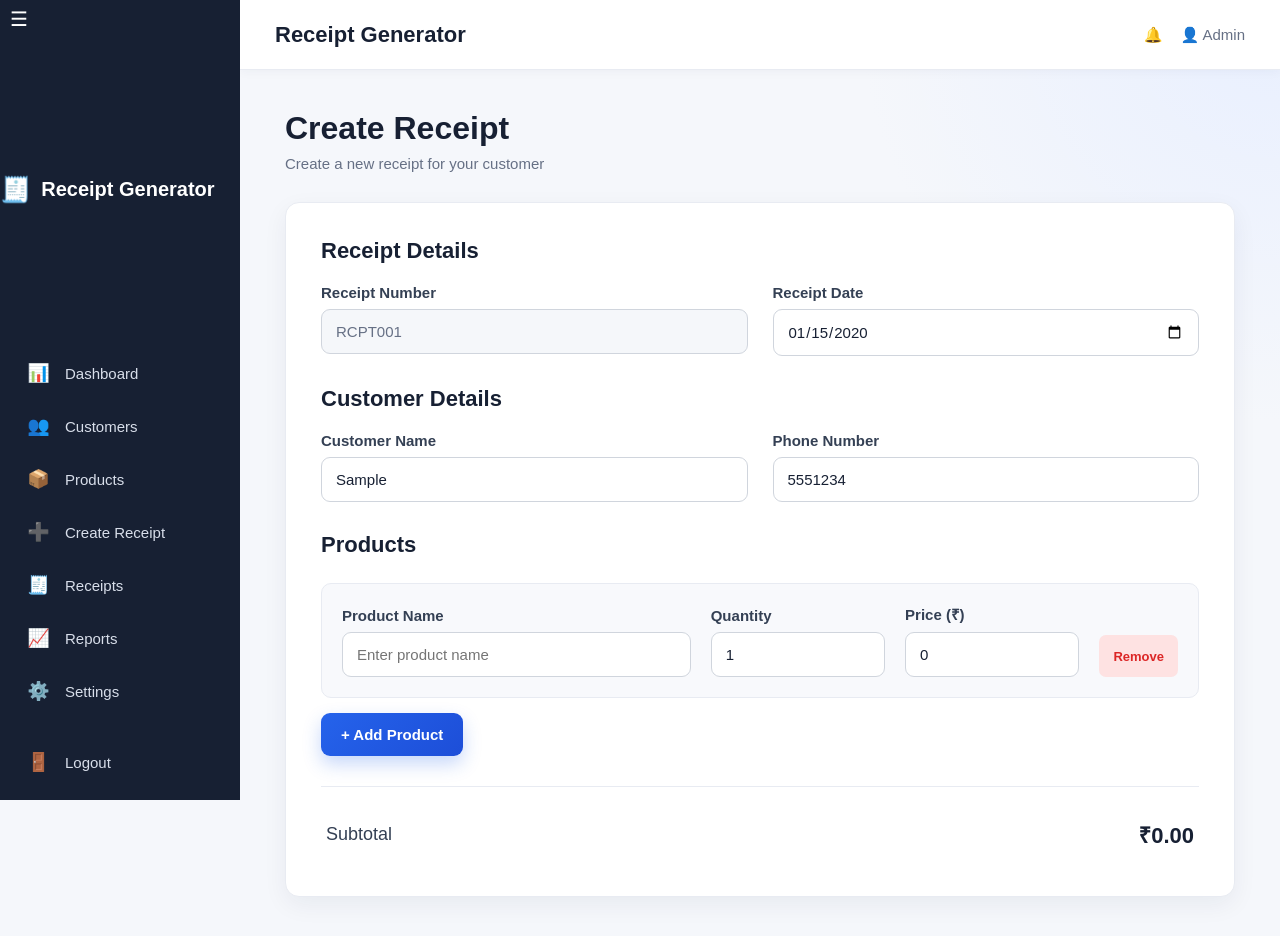
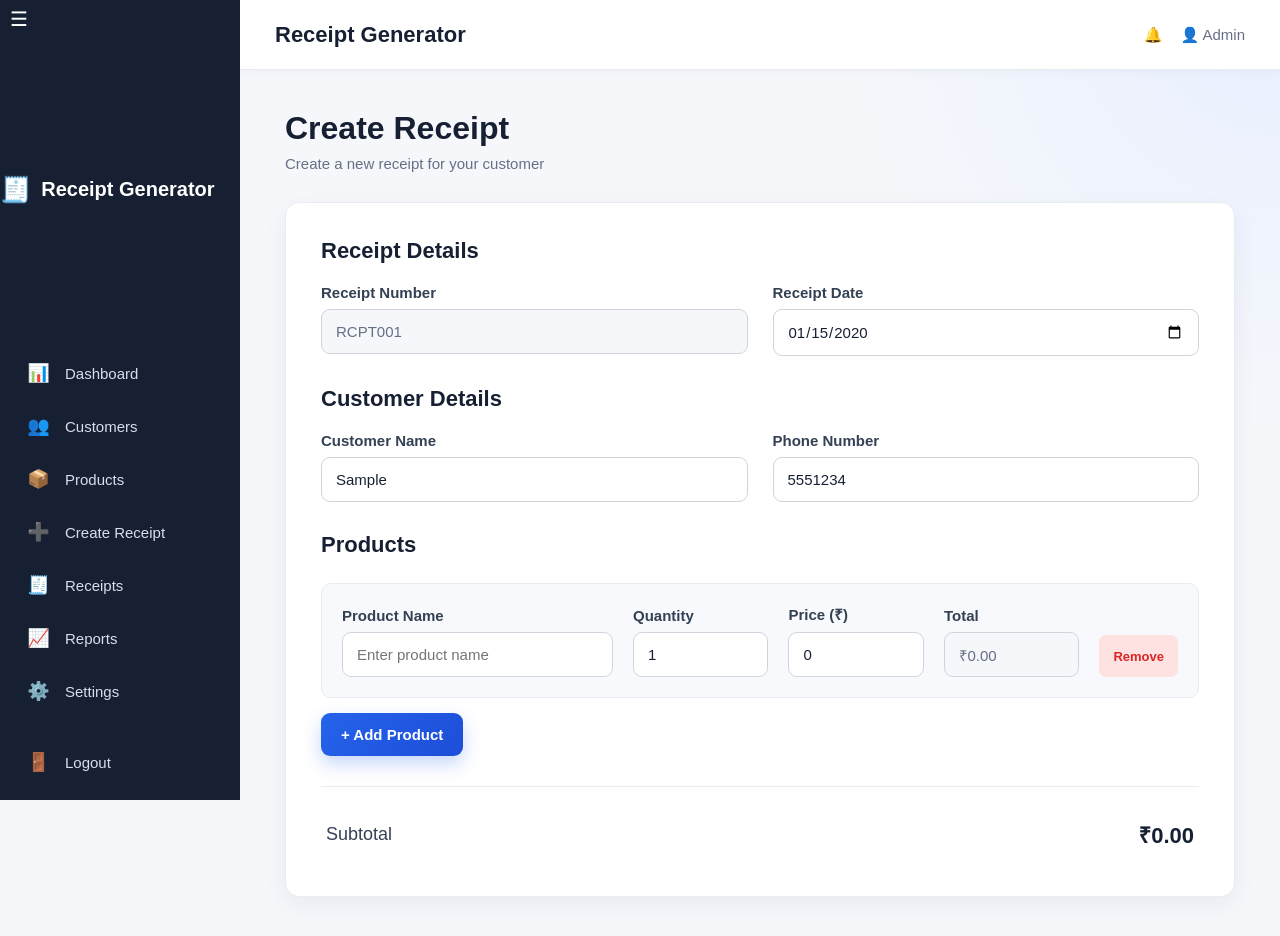
Before and after one commit to yellanithin/receipt-generator, a React (Create React App) app: page /create-receipt in a window 1280 px wide. Both pictures are taken after typing "2020-01-15", "Sample", "5551234" into the empty fields and a click on the button "+ Add Product". Shown: the top 936 px of the page. Built offline with nearby package versions, Linux system fonts and the light colour scheme.

Commit message:
Add individual product total calculation

```diff
--- a/src/App.css
+++ b/src/App.css
@@ -967,7 +967,8 @@ button {
 
     grid-template-columns:
         minmax(0, 2fr)
-    minmax(100px, 1fr)
+        minmax(90px, 1fr)
+        minmax(110px, 1fr)
         minmax(120px, 1fr)
         auto;
 
--- a/src/pages/CreateReceipt.js
+++ b/src/pages/CreateReceipt.js
@@ -133,11 +133,21 @@ function CreateReceipt() {
 
                                 <input
                                     type="number"
-                                    min="0"
+                                    min=""
                                     value={product.price}
                                     onChange={(e) =>
                                         updateProduct(index, "price", Number(e.target.value))
                                     }
+                                />
+                            </div>
+
+                            <div className="form-group">
+                                <label>Total</label>
+
+                                <input
+                                    type="text"
+                                    value={`₹${(product.quantity * product.price).toFixed(2)}`}
+                                    readOnly
                                 />
                             </div>
 
```
Lines whose indentation alone changed are shown as unchanged.
